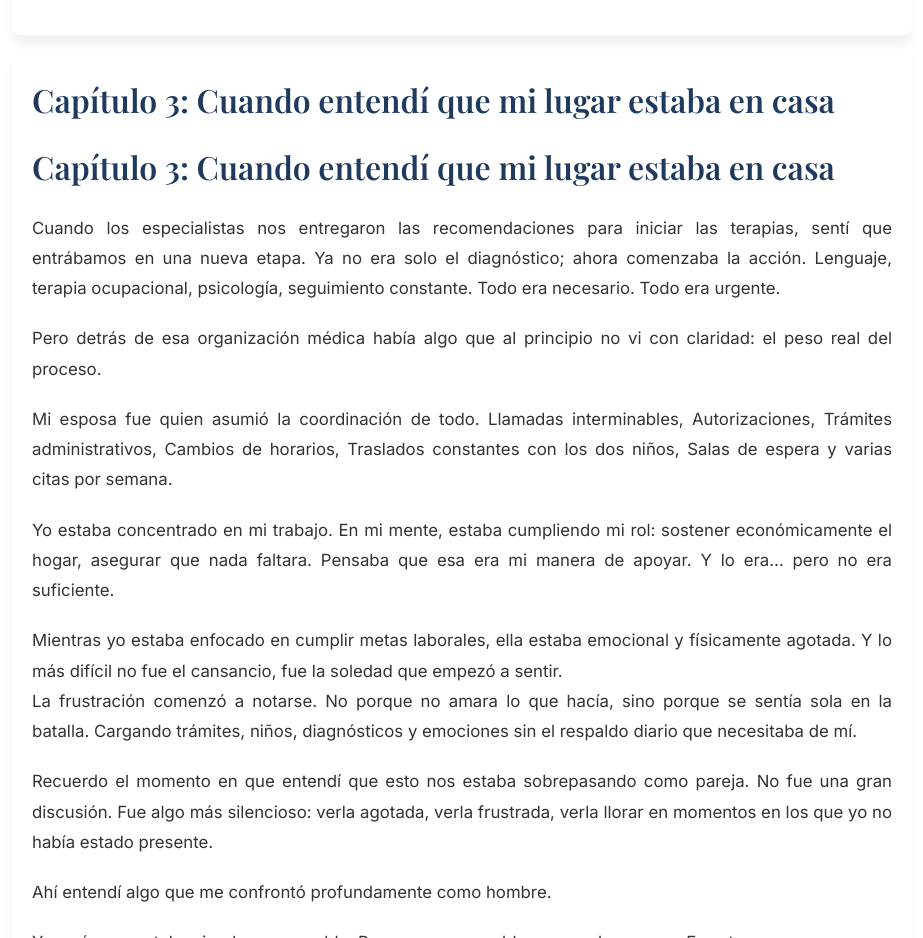
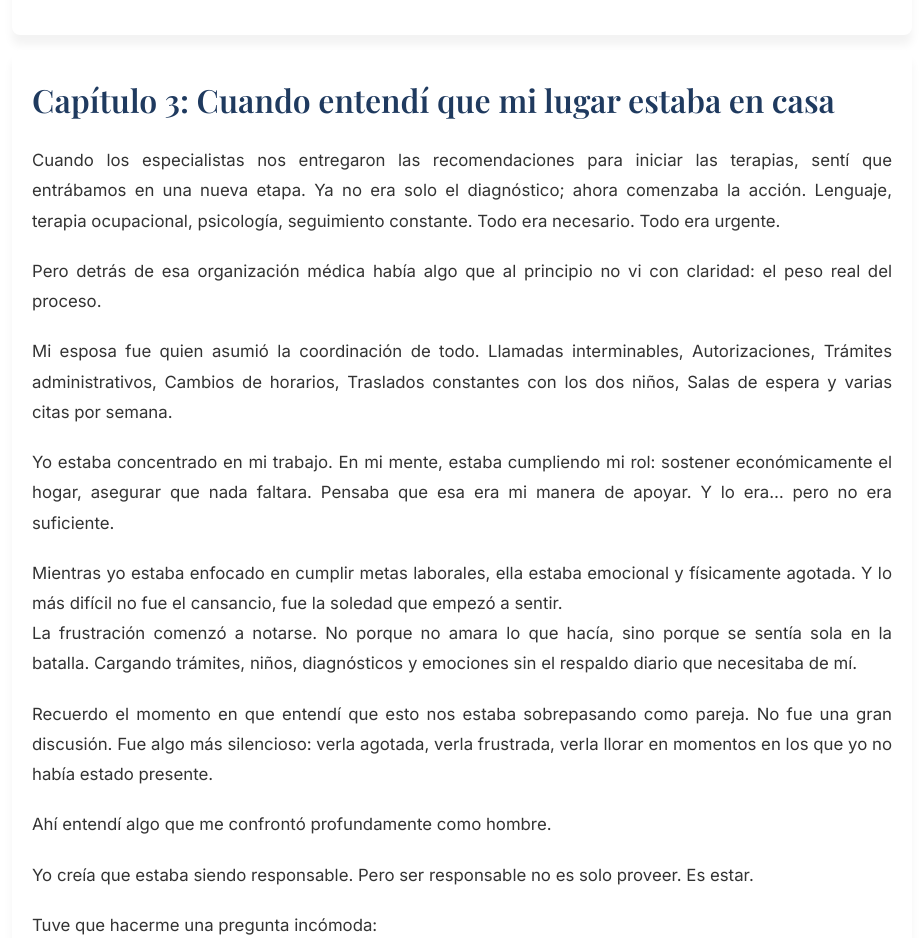
Before and after one commit to luisfer701/MiFamiliayelAutismo, a plain HTML site: page index.html in a window 1280 px wide. Shown: the part 3540-4478 px from the top of the page, without its empty margins (178-1101 px from the left). Drawn offline with nearby package versions, Linux system fonts and the light colour scheme.

Commit message:
Update index.html

```diff
--- a/index.html
+++ b/index.html
@@ -299,7 +299,7 @@
 
         <section id="Capitulo3">
             <h2>Capítulo 3: Cuando entendí que mi lugar estaba en casa</h2>
-          <h2>Capítulo 3: Cuando entendí que mi lugar estaba en casa</h2>
+
             <p>
                 Cuando los especialistas nos entregaron las recomendaciones para iniciar las terapias,
                 sentí que entrábamos en una nueva etapa. Ya no era solo el diagnóstico; ahora comenzaba
```
